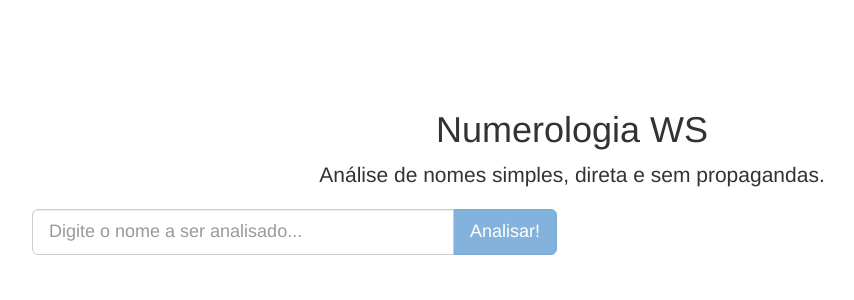
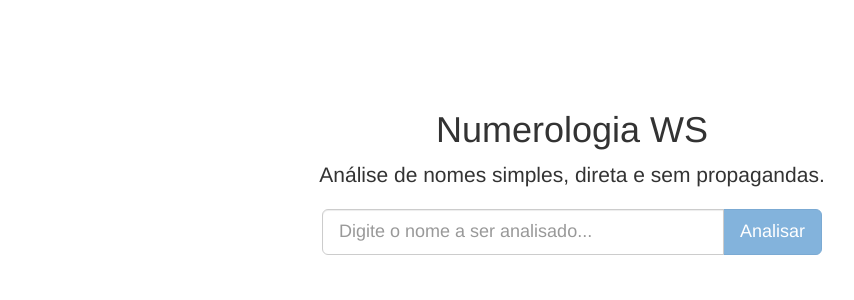
Before and after one commit to carlosrobertofreire/gurun, a Flask app: page / in a window 1280 px wide. Shown: the top 300 px of the page, without its empty margins (68-922 px from the left). Run offline with Flask 2, Linux system fonts and the light colour scheme; some libraries are stand-ins or nearby versions.

Commit message:
Ajustes no posicionamento dos elementos. Elemento de texto centralizado graças ao width fixo, mas ficar atento com responsividade disto.

```diff
--- a/templates/index.html
+++ b/templates/index.html
@@ -32,17 +32,14 @@
         <h1>Numerologia WS</h1>
         <p class="lead">Análise de nomes simples, direta e sem propagandas.</p>
 
-        <div class="col-lg-6">
-            <form action="" method="post" role="form">
-                <div class="input-group input-group-lg">
-                    <input type="text" class="form-control" placeholder="Digite o nome a ser analisado..." name="nome" >
-                    <span class="input-group-btn">
-                        <button class="btn btn-primary" type="submit" disabled="disabled">Analisar!</button>
-                    </span>
-                </div><!-- /input-group input-group-lg -->
-             </form>
-        </div><!-- /.col-lg-6 -->
-
+        <form action="" method="post" class="col-lg-12">
+            <div class="input-group" style="width:500px; text-align:center; margin:0 auto;">
+                <input type="text" class="form-control input-lg" placeholder="Digite o nome a ser analisado..." name="nome" >
+                <span class="input-group-btn">
+                    <button class="btn btn-lg btn-primary" type="submit" disabled="disabled">Analisar</button>
+                </span>
+            </div><!-- /input-group -->
+        </form><!-- /.col-lg-12 -->
         {% if analise %}
         <h1>Nome: {{ analise.nome }}</h1>
         <h1>Resultado: {{ analise.resultado }}</h1>
```
